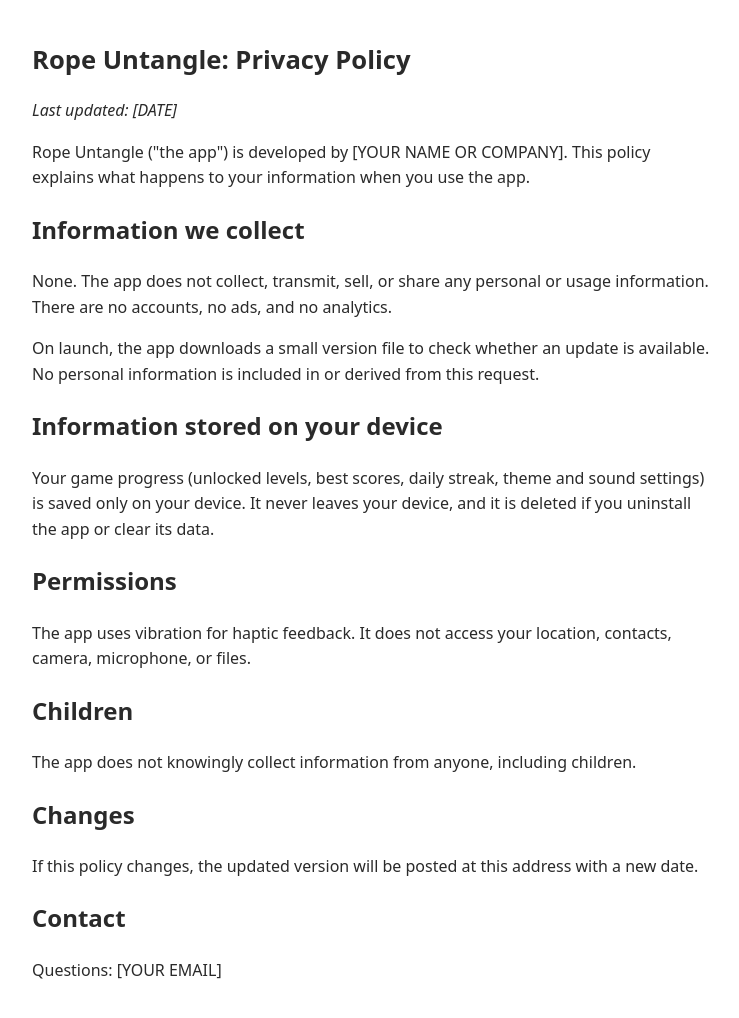
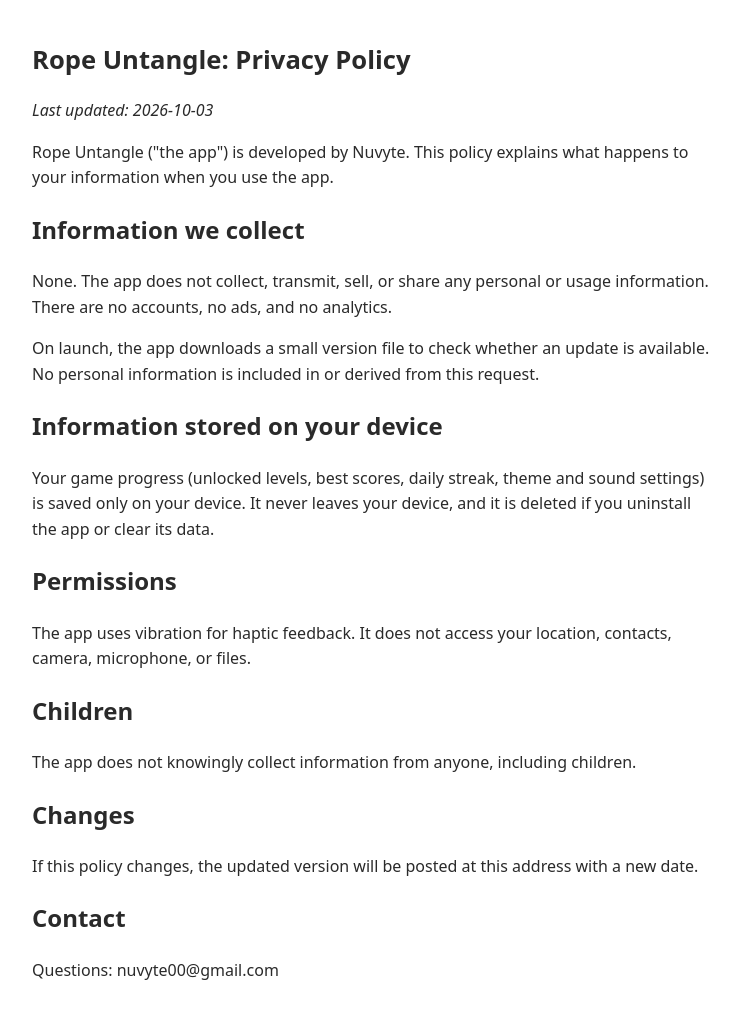
Before and after one commit to nuvyte/rope-untangle, a plain HTML site: page privacy-policy.html in a window 1280 px wide. Shown: the whole page, without its empty margins (268-1007 px from the left). Drawn offline with Linux system fonts and the light colour scheme.

Commit message:
updated policy

```diff
--- a/privacy-policy.html
+++ b/privacy-policy.html
@@ -4,8 +4,8 @@
 <style>body{font-family:system-ui,sans-serif;max-width:680px;margin:40px auto;padding:0 20px;line-height:1.6;color:#2a2a2a}h1{font-size:1.6rem}</style>
 </head><body>
 <h1>Rope Untangle: Privacy Policy</h1>
-<p><em>Last updated: [DATE]</em></p>
-<p>Rope Untangle ("the app") is developed by [YOUR NAME OR COMPANY]. This policy explains what happens to your information when you use the app.</p>
+<p><em>Last updated: 2026-10-03</em></p>
+<p>Rope Untangle ("the app") is developed by Nuvyte. This policy explains what happens to your information when you use the app.</p>
 <h2>Information we collect</h2>
 <p>None. The app does not collect, transmit, sell, or share any personal or usage information. There are no accounts, no ads, and no analytics.</p>
 <p>On launch, the app downloads a small version file to check whether an update is available. No personal information is included in or derived from this request.</p>
@@ -18,5 +18,5 @@
 <h2>Changes</h2>
 <p>If this policy changes, the updated version will be posted at this address with a new date.</p>
 <h2>Contact</h2>
-<p>Questions: [YOUR EMAIL]</p>
+<p>Questions: nuvyte00@gmail.com</p>
 </body></html>
```
